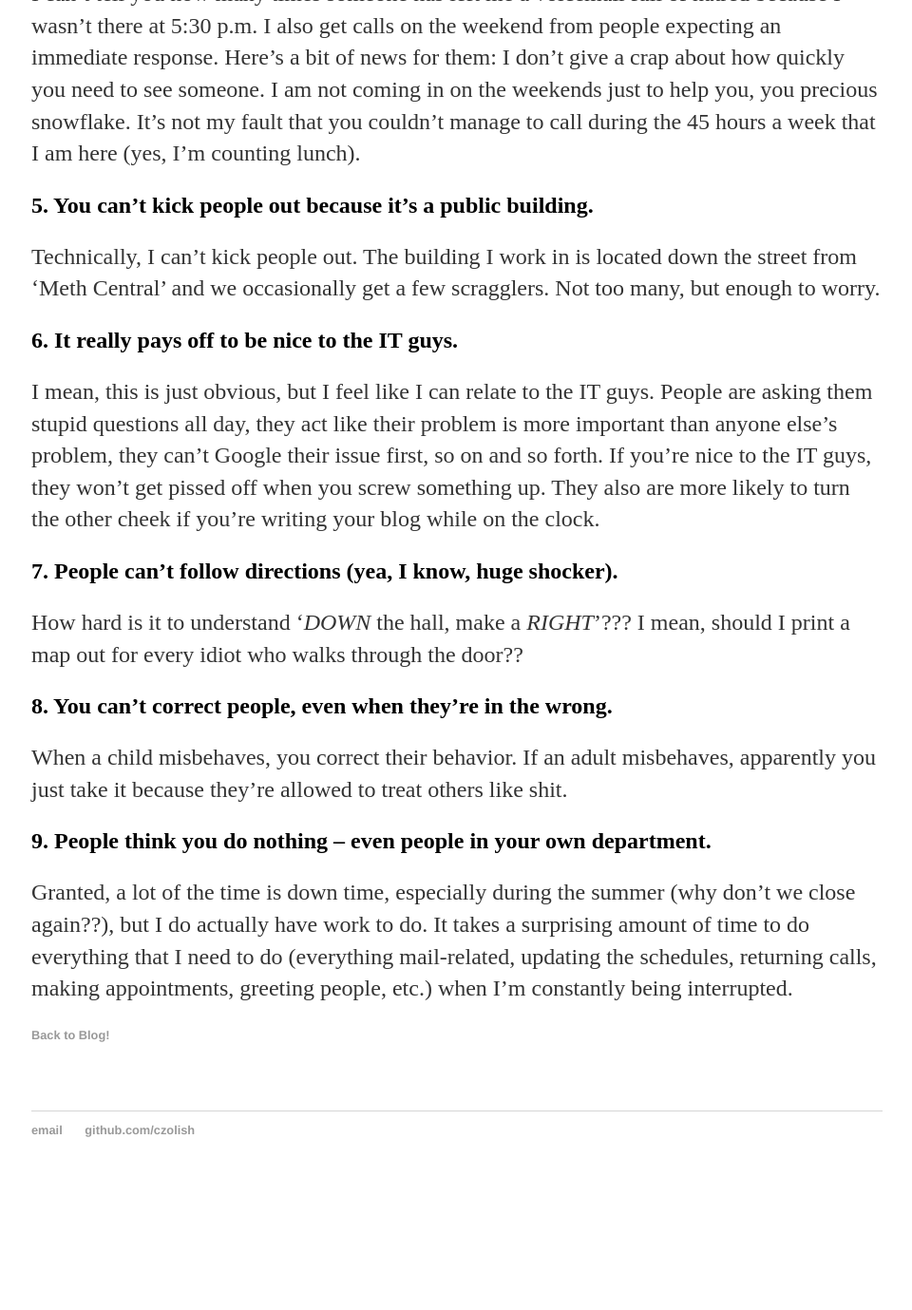
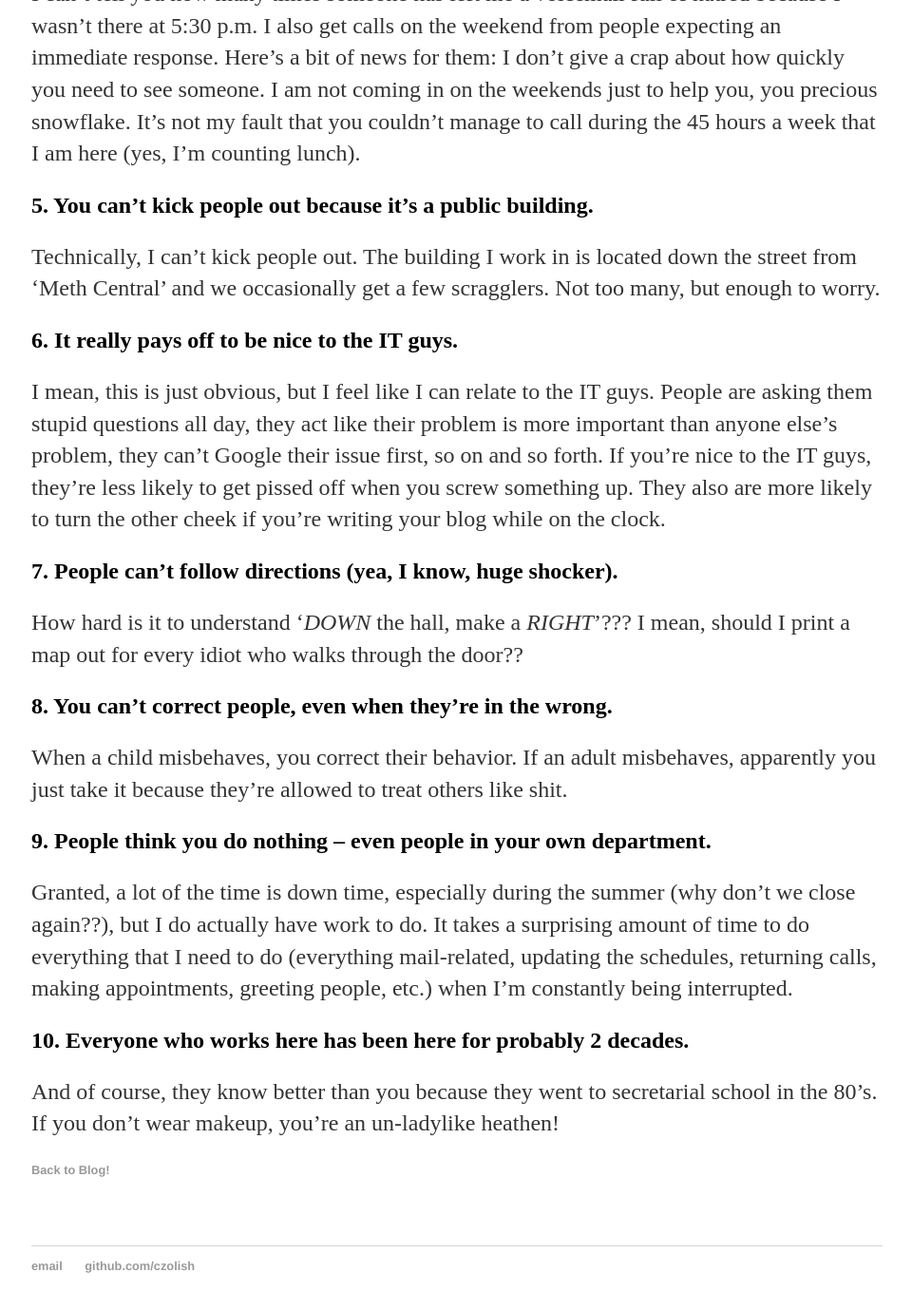
Before and after one commit to czolish/czolish.github.io, a Jekyll site: the page built from _posts/2017-08-14-what-i-have-learned-from-being-a-receptionist.md, in a window 1280 px wide and 1400 px high, scrolled down 1239 px. Shown: the top 1379 px of the window at 95% size, without its empty margins (159-1119 px from the left). Built offline with Jekyll 4.4.1, drawn with Linux system fonts in a browser that asks for light colours; comment, search, counter and statistics services are not loaded; before the commit the page ends 2496 px from its top, so only the background shows below that.

Commit message:
Update 2017-08-14-what-i-have-learned-from-being-a-receptionist.md

```diff
--- a/_posts/2017-08-14-what-i-have-learned-from-being-a-receptionist.md
+++ b/_posts/2017-08-14-what-i-have-learned-from-being-a-receptionist.md
@@ -23,7 +23,7 @@ I can't tell you how many times someone has left me a voicemail full of hatred b
 Technically, I can't kick people out. The building I work in is located down the street from 'Meth Central' and we occasionally get a few scragglers. Not too many, but enough to worry.
 
 ## 6. It really pays off to be nice to the IT guys.
-I mean, this is just obvious, but I feel like I can relate to the IT guys. People are asking them stupid questions all day, they act like their problem is more important than anyone else's problem, they can't Google their issue first, so on and so forth. If you're nice to the IT guys, they won't get pissed off when you screw something up. They also are more likely to turn the other cheek if you're writing your blog while on the clock.
+I mean, this is just obvious, but I feel like I can relate to the IT guys. People are asking them stupid questions all day, they act like their problem is more important than anyone else's problem, they can't Google their issue first, so on and so forth. If you're nice to the IT guys, they're less likely to get pissed off when you screw something up. They also are more likely to turn the other cheek if you're writing your blog while on the clock.
 
 ## 7. People can't follow directions (yea, I know, huge shocker).
 How hard is it to understand '*DOWN* the hall, make a *RIGHT*'??? I mean, should I print a map out for every idiot who walks through the door??
@@ -33,3 +33,6 @@ When a child misbehaves, you correct their behavior. If an adult misbehaves, app
 
 ## 9. People think you do nothing -- even people in your own department.
 Granted, a lot of the time is down time, especially during the summer (why don't we close again??), but I do actually have work to do. It takes a surprising amount of time to do everything that I need to do (everything mail-related, updating the schedules, returning calls, making appointments, greeting people, etc.) when I'm constantly being interrupted.
+
+## 10. Everyone who works here has been here for probably 2 decades.
+And of course, they know better than you because they went to secretarial school in the 80's. If you don't wear makeup, you're an un-ladylike heathen!
```
